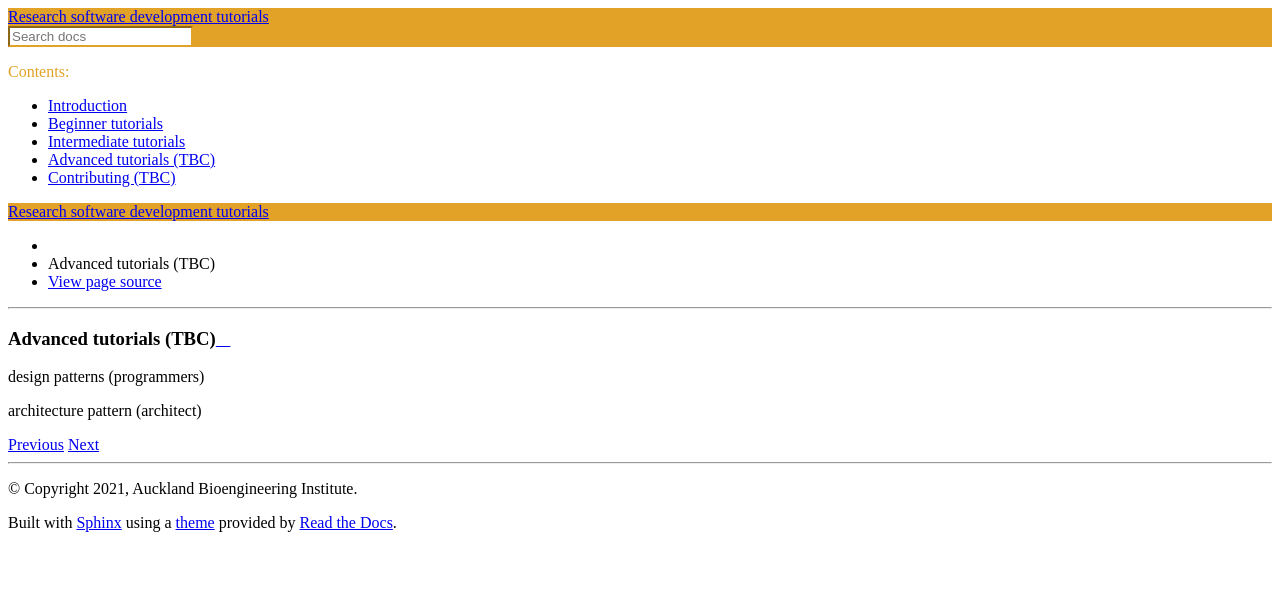
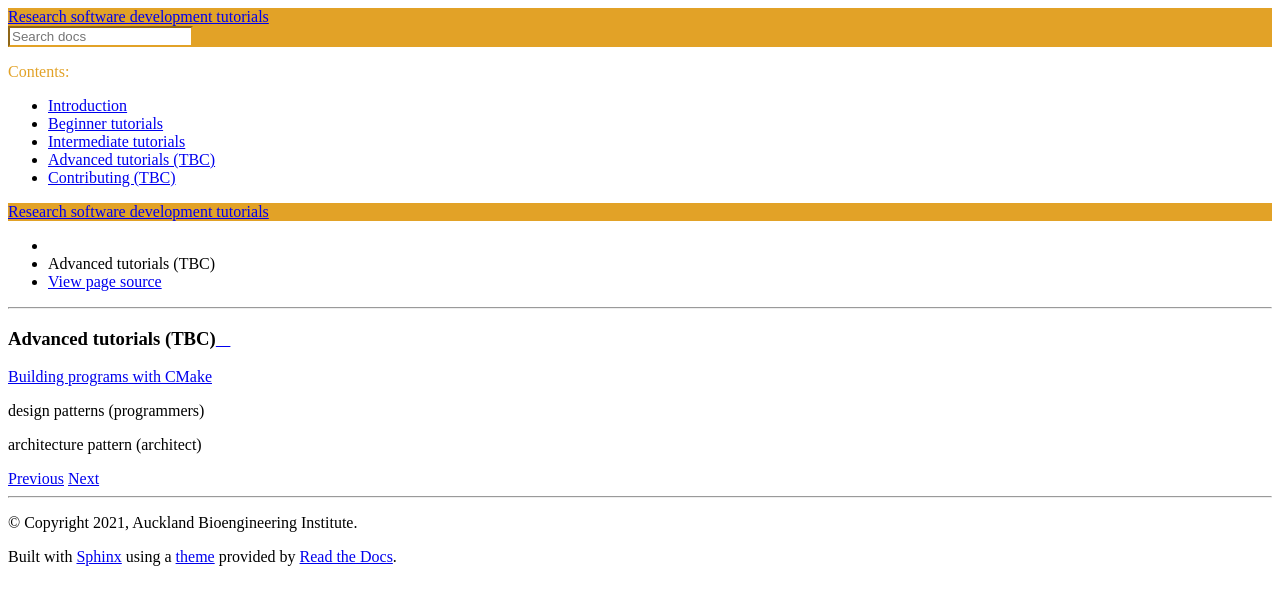
Before and after one commit to prasanthsasikumar/holographic-breast-biomechanics, a Sphinx documentation site: the page built from docs/source/advanced.rst, in a window 1280 px wide. Shown: the top 605 px of the page. Built offline with Sphinx 7.4.7 and the Read the Docs theme 2.0.0, drawn with Linux system fonts in a browser that asks for light colours.

Commit message:
Adding CMake tutorial

```diff
--- a/docs/source/advanced.rst
+++ b/docs/source/advanced.rst
@@ -2,6 +2,8 @@
 Advanced tutorials (TBC)
 ========================
 
+`Building programs with CMake <https://medium.com/@onur.dundar1/cmake-tutorial-585dd180109b>`_
+
 design patterns (programmers)
 
 architecture pattern (architect)
```
